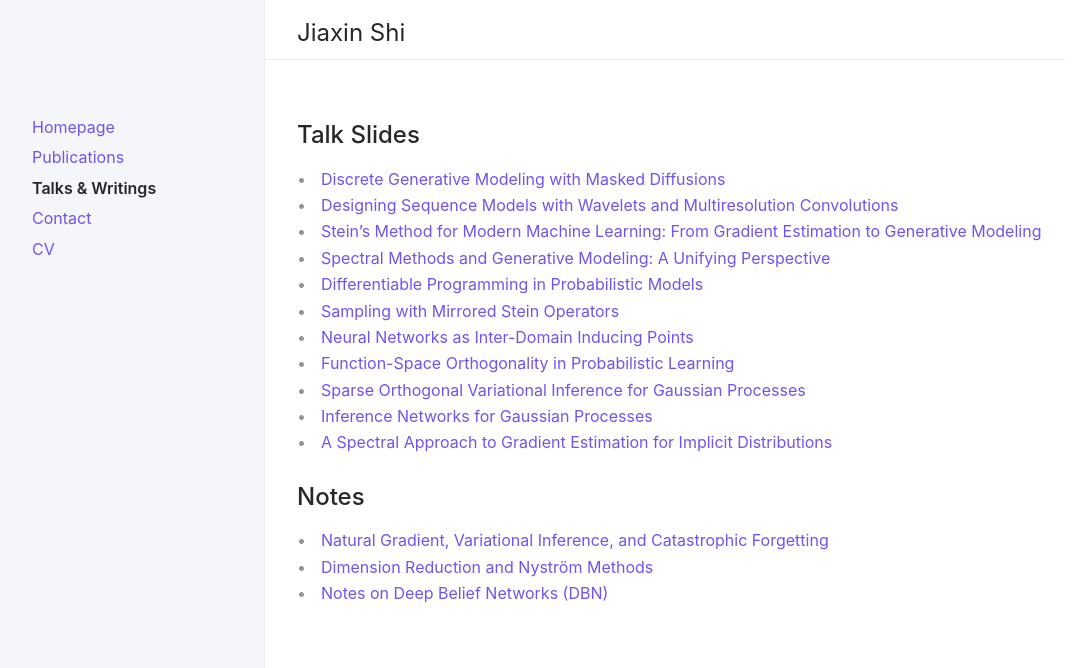
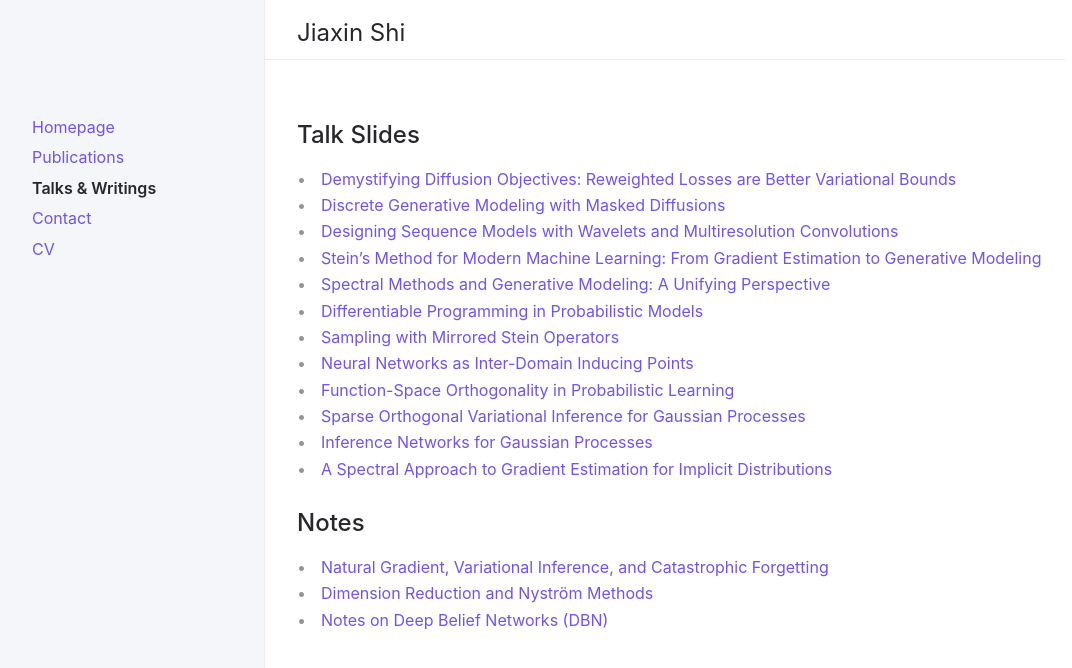
Before and after one commit to thjashin/thjashin.github.io, a Jekyll site: the page built from writings.md, in a window 1280 px wide. Shown: the top 668 px of the page, without its empty margins (91-1163 px from the left). Built offline with Jekyll 4.4.1, drawn with Linux system fonts in a browser that asks for light colours.

Commit message:
Update writings.md

```diff
--- a/writings.md
+++ b/writings.md
@@ -6,6 +6,7 @@ nav_order: 2
 
 ## Talk Slides
 
+* [Demystifying Diffusion Objectives: Reweighted Losses are Better Variational Bounds](https://thjashin.github.io/talks/neurips25_spigm_talk.pdf)
 * [Discrete Generative Modeling with Masked Diffusions](https://thjashin.github.io/talks/jiaxins_md4_genu.pdf)
 * [Designing Sequence Models with Wavelets and Multiresolution Convolutions](https://thjashin.github.io/talks/multires-conv-fimi.pdf)
 * [Stein's Method for Modern Machine Learning: From Gradient Estimation to Generative Modeling](https://thjashin.github.io/talks/ot-berlin-stein-jiaxins.pdf)
```
